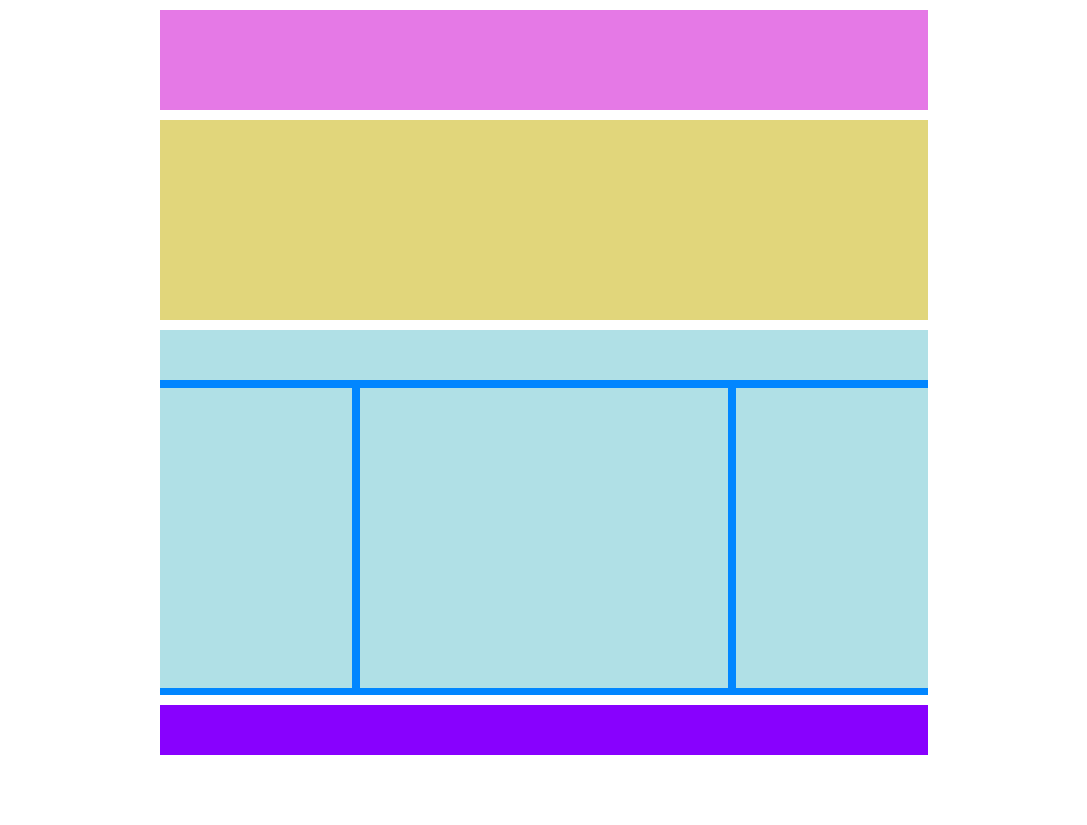
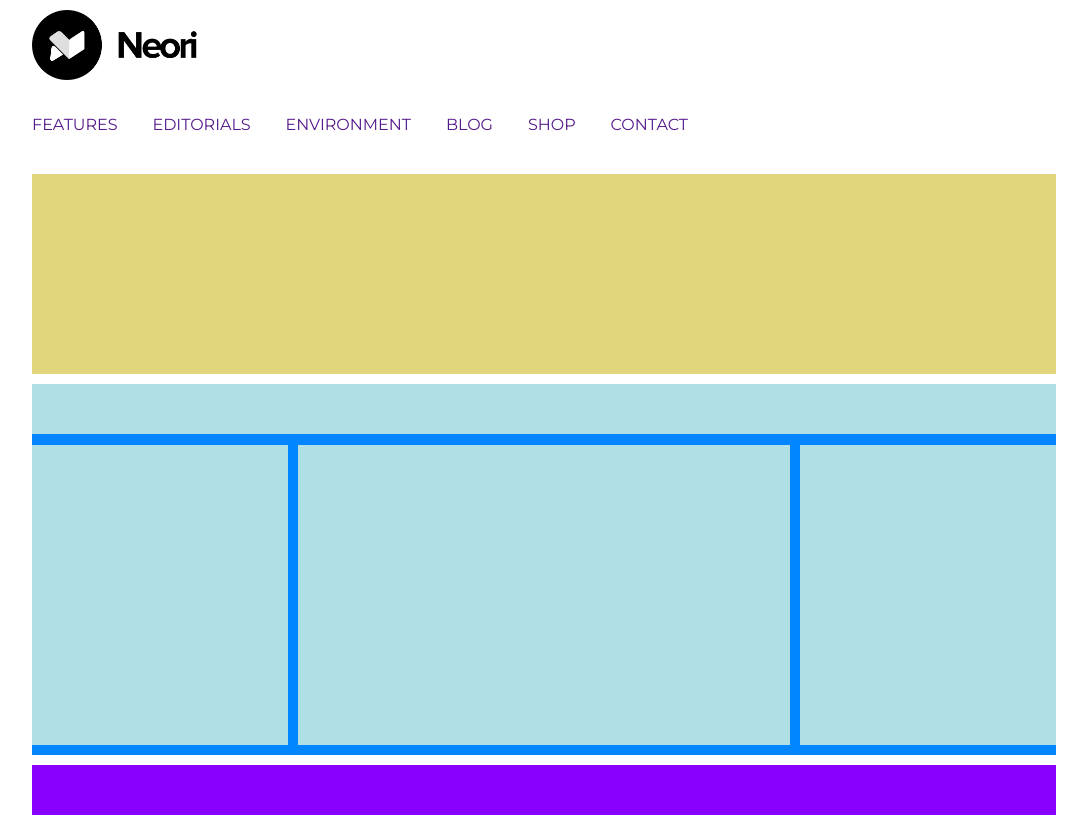
Before and after one commit to mattiadebonis/htmlcss-struttura-wp, a plain HTML site: page index.html in a window 1280 px wide. Shown: the whole page, without its empty margins (96-1183 px from the left). Before the commit the page ends 800 px from the top, so only its background shows below. Drawn offline with Linux system fonts and the light colour scheme.

Commit message:
Intestazione tema

```diff
--- a/css/master.css
+++ b/css/master.css
@@ -4,15 +4,34 @@
     margin:0;
     box-sizing: border-box;
 }
-
+body{
+    font-family: 'Montserrat', sans-serif;
+}
 body > *{
-    margin: 10px 20% 10px 20%;
+    margin: 10px 10% 10px 10%;
 }
 
 /*intestazione pagina */
-header{
-    background-color:rgb(229, 121, 230);
-    height: 100px;
+
+#logo{
+    height: 70px;
+}
+
+.list-inline > li {
+    display: inline-block;
+    list-style: none;
+    text-transform: uppercase;
+    padding: 3% 3% 3% 0;
+
+}
+
+.list-inline > li a:hover{
+    color: gray;
+
+}
+
+a{
+    text-decoration: none;
 }
 
 /*contenitore*/
@@ -52,7 +71,6 @@ main > *{
 .impaginazione-main{
     height: 300px;
     float: left;
-
 }
 
 .centrale{
--- a/index.html
+++ b/index.html
@@ -6,12 +6,27 @@
     <meta name="viewport" content="width=device-width, initial-scale=1.0">
 
     <link rel="stylesheet" href="css/master.css">
+    <link rel="preconnect" href="https://fonts.gstatic.com">
+<link href="https://fonts.googleapis.com/css2?family=Montserrat&display=swap" rel="stylesheet">
     <title>Riquadri con Float di Mattia De Bonis</title>
 </head>
 <body>
     <!-- intestazione pagina-->
     <header>
+      <img id="logo" src="img/logo.png" alt="logo">
+      <!-- barra di navigazione-->
+      <nav>
+          <ul class="list-inline">
+            <li><a href="">Features</a></li>
+            <li><a href="">Editorials</a></li>
+            <li><a href="">Environment</a></li>
+            <li><a href="">Blog</a></li>
+            <li><a href="">Shop</a></li>
+            <li><a href="">Contact</a></li>
+          </ul>
 
+      </nav>
+      <!-- /barra di navigazione-->
     </header>
     <!-- /intestazione pagina-->
 
```
Also changed, not shown: img/banner-2.jpg (added), img/banner.jpg (added), img/img-1.jpg (added), img/img-2.jpg (added), img/img-3.jpg (added), img/img-4.jpg (added), img/img-5.jpg (added), img/img-6.jpg (added), img/logo.png (added), 2 other files.
